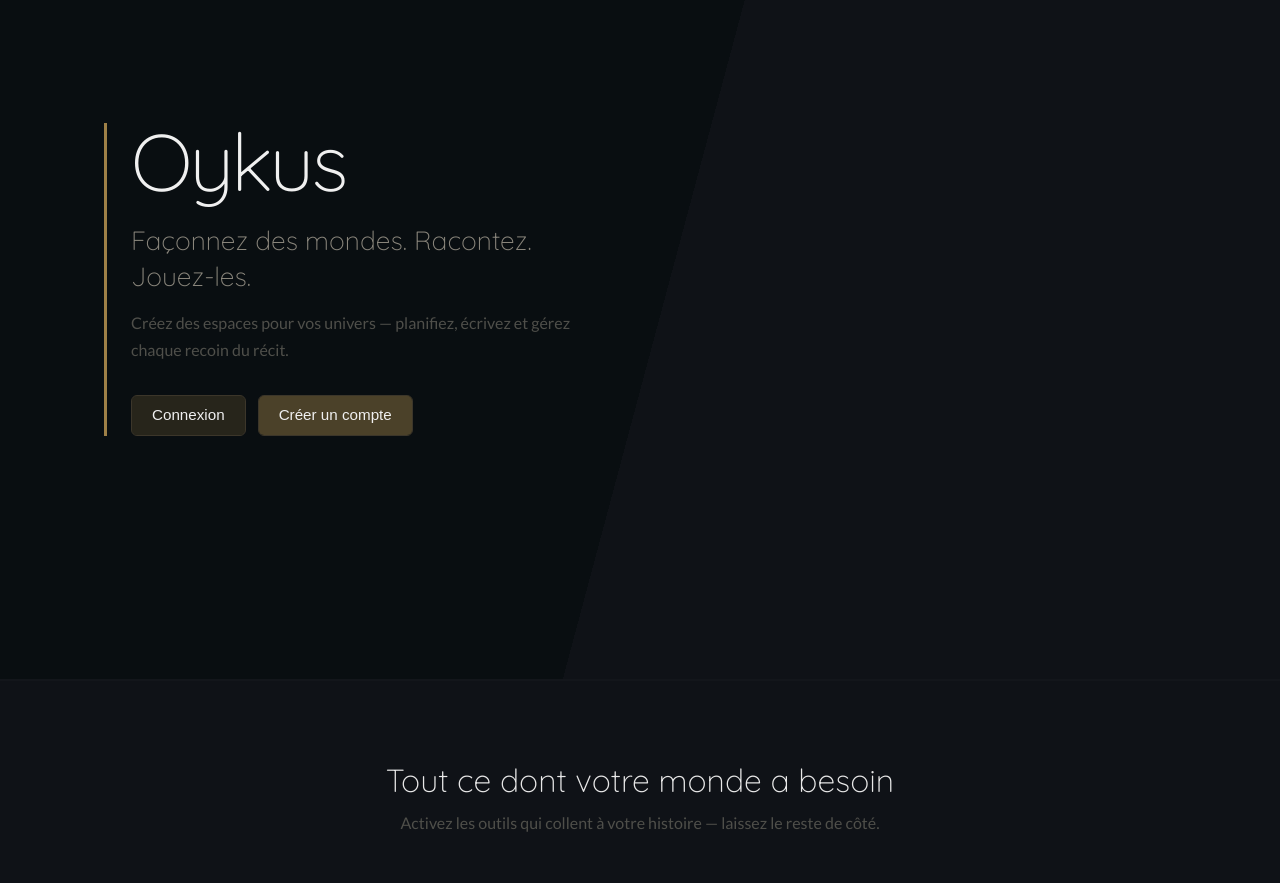
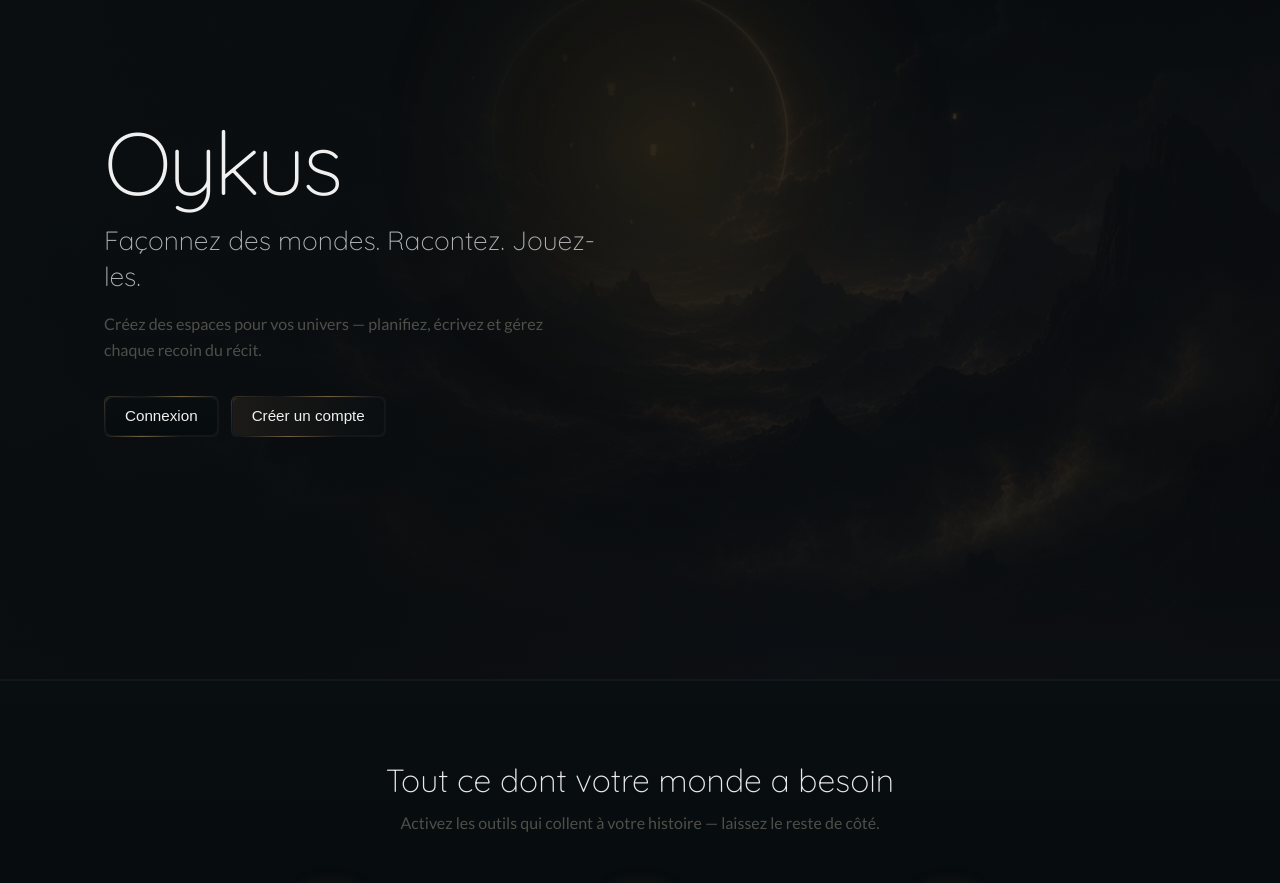
Before and after one commit to mcpronovost/oykus, a React (Vite) app in the folder frontend/: page / in a window 1280 px wide. Shown: the part 120-1003 px from the top of the page. Built offline with nearby package versions, Linux system fonts and the light colour scheme.

Commit message:
Add home hero atmosphere image and enhance styles with new animations and layout adjustments for improved visual appeal.

```diff
--- a/frontend/src/assets/styles/pages/_home.scss
+++ b/frontend/src/assets/styles/pages/_home.scss
@@ -10,15 +10,70 @@
   }
 }
 
-@keyframes oyk-home-panel-in {
+@keyframes oyk-home-visual-in {
   from {
     opacity: 0;
-    transform: translateX(1.5rem);
+    transform: scale(0.92);
   }
 
   to {
     opacity: 1;
-    transform: translateX(0);
+    transform: scale(1);
+  }
+}
+
+@keyframes oyk-home-halo-pulse {
+  0%,
+  100% {
+    box-shadow:
+      0 0 24px 2px hsl(var(--oyk-h-accent), 45%, 35%, 0.28),
+      0 0 64px 8px hsl(var(--oyk-h-accent), 40%, 28%, 0.12);
+  }
+
+  50% {
+    box-shadow:
+      0 0 32px 4px hsl(var(--oyk-h-accent), 50%, 42%, 0.42),
+      0 0 80px 14px hsl(var(--oyk-h-accent), 45%, 32%, 0.2);
+  }
+}
+
+@keyframes oyk-home-ring-drift {
+  0%,
+  100% {
+    transform: translate(-50%, -50%) rotate(0deg) scale(1);
+    opacity: 0.55;
+  }
+
+  50% {
+    transform: translate(-50%, -50%) rotate(6deg) scale(1.03);
+    opacity: 0.85;
+  }
+}
+
+@keyframes oyk-home-glow-breathe {
+  0%,
+  100% {
+    opacity: 0.55;
+    transform: translate(-40%, -30%) scale(1);
+  }
+
+  50% {
+    opacity: 0.85;
+    transform: translate(-38%, -28%) scale(1.06);
+  }
+}
+
+@media (prefers-reduced-motion: reduce) {
+  .oyk-home-hero-brand,
+  .oyk-home-hero-headline,
+  .oyk-home-hero-subline,
+  .oyk-home-hero-actions,
+  .oyk-home-hero-visual,
+  .oyk-home-features-item,
+  .oyk-home-hero-halo,
+  .oyk-home-hero-ring,
+  .oyk-home-hero-glow {
+    animation: none !important;
   }
 }
 
@@ -29,24 +84,77 @@
   overflow-x: hidden;
 
   &-hero {
+    position: relative;
+    isolation: isolate;
     display: flex;
     align-items: stretch;
     min-height: 100vh;
     min-height: 100dvh;
-    background-color: var(--oyk-card-bg);
+    background: linear-gradient(
+      to bottom,
+      var(--oyk-core-header-bg),
+      var(--oyk-core-bg),
+      var(--oyk-core-header-bg-subtle)
+    );
     border-bottom: 1px solid var(--oyk-core-divider);
+    overflow: hidden;
 
-    @media (min-width: 900px) {
-      background: linear-gradient(
-        105deg,
-        var(--oyk-card-bg) 0%,
-        var(--oyk-card-bg) 52%,
-        var(--oyk-core-bg) 52%,
-        var(--oyk-core-bg) 100%
+    &-atmosphere {
+      position: absolute;
+      inset: 0;
+      z-index: 0;
+      pointer-events: none;
+
+      &-img {
+        position: absolute;
+        inset: 0;
+        width: 100%;
+        height: 100%;
+        object-fit: cover;
+        object-position: center 35%;
+        opacity: 0.42;
+        filter: saturate(0.85) brightness(0.7);
+      }
+
+      &-veil {
+        position: absolute;
+        inset: 0;
+        background:
+          linear-gradient(
+            105deg,
+            var(--oyk-core-header-bg) 0%,
+            hsl(210, 18%, 5%, 0.88) 42%,
+            hsl(210, 18%, 5%, 0.45) 68%,
+            hsl(210, 18%, 5%, 0.72) 100%
+          ),
+          linear-gradient(
+            to top,
+            var(--oyk-core-bg) 0%,
+            transparent 28%
+          );
+      }
+    }
+
+    &-glow {
+      position: absolute;
+      top: 18%;
+      right: 8%;
+      width: min(52vw, 36rem);
+      height: min(52vw, 36rem);
+      border-radius: 50%;
+      background: radial-gradient(
+        circle,
+        hsl(var(--oyk-h-accent), 50%, 42%, 0.22) 0%,
+        hsl(var(--oyk-h-accent), 40%, 28%, 0.08) 42%,
+        transparent 70%
       );
+      animation: oyk-home-glow-breathe 8s ease-in-out infinite;
+      pointer-events: none;
     }
 
     &-frame {
+      position: relative;
+      z-index: 1;
       display: grid;
       grid-template-columns: 1fr;
       gap: 3rem;
@@ -57,25 +165,23 @@
       align-items: center;
 
       @media (min-width: 900px) {
-        grid-template-columns: minmax(0, 1.1fr) minmax(0, 0.9fr);
-        gap: 4rem;
+        grid-template-columns: minmax(0, 1.05fr) minmax(0, 0.95fr);
+        gap: 3.5rem;
         padding: 5rem 2.5rem;
       }
     }
 
     &-copy {
       max-width: 32rem;
-      border-left: 3px solid var(--oyk-c-accent);
-      padding-left: 1.5rem;
     }
 
     &-brand {
-      margin: 0 0 1.5rem;
+      margin: 0 0 1.25rem;
       font-family: "Quicksand", sans-serif;
-      font-size: clamp(3rem, 9vw, 5rem);
+      font-size: clamp(3.25rem, 10vw, 5.5rem);
       font-weight: 300;
       letter-spacing: -0.04em;
-      line-height: 0.95;
+      line-height: 0.92;
       color: #f0f0f0;
       animation: oyk-home-rise 0.7s ease-out both;
     }
@@ -86,7 +192,7 @@
       font-size: clamp(1.25rem, 2.8vw, 1.65rem);
       font-weight: 300;
       line-height: 1.35;
-      color: var(--oyk-core-fg);
+      color: var(--oyk-core-header-fg);
       animation: oyk-home-rise 0.7s ease-out 0.1s both;
     }
 
@@ -107,23 +213,45 @@
 
       .oyk-button {
         color: #f0f0f0;
-        border: 1px solid var(--oyk-c-accent-muted);
-        transition: border-color 0.2s ease, transform 0.2s ease;
+        border: 1px solid transparent;
+        background: linear-gradient(
+          135deg,
+          var(--oyk-c-accent-muted),
+          var(--oyk-core-sidebar-divider),
+          var(--oyk-c-accent-subtle),
+          var(--oyk-core-sidebar-divider),
+          var(--oyk-core-sidebar-divider)
+        );
+        background-origin: border-box;
+        box-shadow: 0 0 0 1px var(--oyk-core-sidebar-divider) inset;
+        transition: opacity 0.2s ease, transform 0.2s ease, box-shadow 0.25s ease;
 
         .oyk-button-bg {
-          background-color: var(--oyk-c-accent);
-          opacity: 0.2;
+          background: linear-gradient(
+            to bottom,
+            var(--oyk-core-header-bg),
+            var(--oyk-core-header-bg-subtle)
+          );
+          opacity: 1;
+          inset: 1px;
+          border-radius: inherit;
         }
 
         &:not(:disabled):hover {
-          border-color: var(--oyk-c-accent);
           opacity: 1;
           transform: translateY(-2px);
+          box-shadow:
+            0 0 18px hsl(var(--oyk-h-accent), 45%, 38%, 0.28),
+            0 0 0 1px var(--oyk-c-accent-muted) inset;
         }
 
         &:nth-child(2) {
           .oyk-button-bg {
-            opacity: 0.45;
+            background: linear-gradient(
+              to right,
+              var(--oyk-c-accent-faint),
+              var(--oyk-core-header-bg)
+            );
           }
         }
 
@@ -134,45 +262,70 @@
       }
     }
 
-    &-panel {
+    &-visual {
       display: none;
       position: relative;
-      min-height: 22rem;
-      animation: oyk-home-panel-in 0.8s ease-out 0.2s both;
+      width: min(100%, 26rem);
+      aspect-ratio: 1;
+      margin: 0 auto;
+      animation: oyk-home-visual-in 0.9s ease-out 0.2s both;
 
       @media (min-width: 900px) {
         display: block;
       }
+    }
 
-      &-block {
-        position: absolute;
-        aspect-ratio: 1;
-        border-radius: 50%;
-        border: 1px solid var(--oyk-card-divider);
-        background-color: var(--oyk-card-bg-subtle);
+    &-halo {
+      position: absolute;
+      top: 50%;
+      left: 50%;
+      width: 58%;
+      aspect-ratio: 1;
+      transform: translate(-50%, -50%);
+      border-radius: 50%;
+      padding: 2px;
+      background: linear-gradient(
+        135deg,
+        var(--oyk-c-accent-muted),
+        var(--oyk-core-sidebar-divider),
+        var(--oyk-c-accent-subtle),
+        var(--oyk-core-sidebar-divider),
+        var(--oyk-core-sidebar-divider)
+      );
+      animation: oyk-home-halo-pulse 5.5s ease-in-out infinite;
+    }
 
-        &--a {
-          top: 4%;
-          left: 6%;
-          width: 62%;
-          border-color: var(--oyk-c-accent-faint);
-          background: linear-gradient(160deg, var(--oyk-card-bg-subtle) 0%, #181818 100%);
-        }
+    &-logo {
+      display: block;
+      width: 100%;
+      height: 100%;
+      border-radius: 50%;
+      object-fit: cover;
+      background: var(--oyk-core-header-bg);
+    }
 
-        &--b {
-          top: 36%;
-          right: 4%;
-          width: 42%;
-          border-color: var(--oyk-core-divider);
-        }
+    &-ring {
+      position: absolute;
+      top: 50%;
+      left: 50%;
+      border-radius: 50%;
+      border: 1px solid var(--oyk-c-accent-faint);
+      pointer-events: none;
+      animation: oyk-home-ring-drift 10s ease-in-out infinite;
 
-        &--c {
-          bottom: 2%;
-          left: 22%;
-          width: 36%;
-          border-color: var(--oyk-c-accent-muted);
-          background-color: transparent;
-        }
+      &--outer {
+        width: 92%;
+        height: 92%;
+        border-color: hsl(var(--oyk-h-accent), 30%, 28%, 0.35);
+        animation-duration: 14s;
+      }
+
+      &--mid {
+        width: 74%;
+        height: 74%;
+        border-color: hsl(var(--oyk-h-accent), 35%, 35%, 0.45);
+        animation-duration: 11s;
+        animation-direction: reverse;
       }
     }
   }
@@ -180,6 +333,12 @@
   &-features {
     padding: 5rem 1.5rem;
     border-top: 1px solid var(--oyk-core-divider);
+    background: linear-gradient(
+      to bottom,
+      var(--oyk-core-sidebar-bg),
+      var(--oyk-core-sidebar-bg-subtle),
+      var(--oyk-core-bg)
+    );
 
     &-inner {
       max-width: 56rem;
@@ -223,9 +382,43 @@
       animation-delay: var(--oyk-home-feature-delay, 0s);
     }
 
+    &-icon-wrap {
+      display: inline-flex;
+      margin-bottom: 1rem;
+      padding: 1px;
+      border-radius: var(--oyk-radius);
+      background: linear-gradient(
+        135deg,
+        var(--oyk-c-accent-muted),
+        var(--oyk-core-sidebar-divider),
+        var(--oyk-c-accent-muted),
+        var(--oyk-core-sidebar-divider),
+        var(--oyk-core-sidebar-divider)
+      );
+      box-shadow: 0 0 16px hsl(var(--oyk-h-accent), 40%, 30%, 0.18);
+      transition: box-shadow 0.25s ease, transform 0.25s ease;
+
+      .oyk-home-features-item:hover & {
+        box-shadow: 0 0 22px hsl(var(--oyk-h-accent), 45%, 36%, 0.3);
+        transform: translateY(-2px);
+      }
+    }
+
+    &-icon-inner {
+      display: flex;
+      align-items: center;
+      justify-content: center;
+      padding: 0.85rem;
+      border-radius: calc(var(--oyk-radius) - 1px);
+      background: linear-gradient(
+        to right,
+        var(--oyk-c-accent-faint),
+        var(--oyk-core-sidebar-bg)
+      );
+    }
+
     &-icon {
-      display: inline-block;
-      margin-bottom: 1rem;
+      display: block;
       color: var(--oyk-c-accent);
     }
 
@@ -250,7 +443,11 @@
     border-top: 1px solid var(--oyk-core-divider);
     background:
       radial-gradient(ellipse 60% 80% at 50% 100%, hsl(var(--oyk-h-accent), 30%, 16%) 0%, transparent 65%),
-      var(--oyk-card-bg);
+      linear-gradient(
+        to bottom,
+        var(--oyk-card-bg),
+        var(--oyk-card-bg-subtle)
+      );
 
     &-inner {
       max-width: 36rem;
@@ -280,23 +477,41 @@
 
       .oyk-button {
         color: #f0f0f0;
-        border: 1px solid var(--oyk-c-accent-muted);
-        transition: border-color 0.2s ease, transform 0.2s ease;
+        border: 1px solid transparent;
+        background: linear-gradient(
+          135deg,
+          var(--oyk-c-accent-muted),
+          var(--oyk-core-sidebar-divider),
+          var(--oyk-c-accent-subtle),
+          var(--oyk-core-sidebar-divider),
+          var(--oyk-core-sidebar-divider)
+        );
+        transition: opacity 0.2s ease, transform 0.2s ease, box-shadow 0.25s ease;
 
         .oyk-button-bg {
-          background-color: var(--oyk-c-accent);
-          opacity: 0.2;
+          background: linear-gradient(
+            to bottom,
+            var(--oyk-core-header-bg),
+            var(--oyk-core-header-bg-subtle)
+          );
+          opacity: 1;
+          inset: 1px;
+          border-radius: inherit;
         }
 
         &:not(:disabled):hover {
-          border-color: var(--oyk-c-accent);
           opacity: 1;
           transform: translateY(-2px);
+          box-shadow: 0 0 18px hsl(var(--oyk-h-accent), 45%, 38%, 0.28);
         }
 
         &:nth-child(2) {
           .oyk-button-bg {
-            opacity: 0.45;
+            background: linear-gradient(
+              to right,
+              var(--oyk-c-accent-faint),
+              var(--oyk-core-header-bg)
+            );
           }
         }
 
@@ -311,7 +526,11 @@
   &-footer {
     padding: 3.5rem 1.5rem 2rem;
     border-top: 1px solid var(--oyk-core-divider);
-    background-color: var(--oyk-card-bg);
+    background: linear-gradient(
+      to bottom,
+      var(--oyk-card-bg),
+      var(--oyk-card-bg-subtle)
+    );
 
     &-inner {
       max-width: 72rem;
--- a/frontend/src/pages/Home.tsx
+++ b/frontend/src/pages/Home.tsx
@@ -2,6 +2,8 @@ import type { CSSProperties } from "react";
 import { useTranslation } from "@/services/translation";
 import { OykButton } from "@/components/ui";
 import { IconBooks, IconPuzzle, IconWorld } from "@tabler/icons-react";
+import ImgLogo from "@/assets/img/oykus-1024.webp";
+import ImgHeroAtmosphere from "@/assets/img/home-hero-atmosphere.jpg";
 
 const FEATURES = [
   { key: "spaces", icon: IconWorld },
@@ -22,6 +24,17 @@ export default function Home() {
   return (
     <div className="oyk-home">
       <section className="oyk-home-hero" aria-labelledby="oyk-home-hero-brand">
+        <div className="oyk-home-hero-atmosphere" aria-hidden="true">
+          <img
+            className="oyk-home-hero-atmosphere-img"
+            src={ImgHeroAtmosphere}
+            alt=""
+            decoding="async"
+          />
+          <div className="oyk-home-hero-atmosphere-veil" />
+          <div className="oyk-home-hero-glow" />
+        </div>
+
         <div className="oyk-home-hero-frame">
           <div className="oyk-home-hero-copy">
             <p id="oyk-home-hero-brand" className="oyk-home-hero-brand">
@@ -34,10 +47,13 @@ export default function Home() {
               <OykButton label={t("home.hero.register")} />
             </div>
           </div>
-          <div className="oyk-home-hero-panel" aria-hidden="true">
-            <div className="oyk-home-hero-panel-block oyk-home-hero-panel-block--a" />
-            <div className="oyk-home-hero-panel-block oyk-home-hero-panel-block--b" />
-            <div className="oyk-home-hero-panel-block oyk-home-hero-panel-block--c" />
+
+          <div className="oyk-home-hero-visual" aria-hidden="true">
+            <div className="oyk-home-hero-ring oyk-home-hero-ring--outer" />
+            <div className="oyk-home-hero-ring oyk-home-hero-ring--mid" />
+            <div className="oyk-home-hero-halo">
+              <img className="oyk-home-hero-logo" src={ImgLogo} alt="" />
+            </div>
           </div>
         </div>
       </section>
@@ -55,7 +71,11 @@ export default function Home() {
                 className="oyk-home-features-item"
                 style={{ "--oyk-home-feature-delay": `${0.08 * (index + 1)}s` } as CSSProperties}
               >
-                <Icon className="oyk-home-features-icon" size={28} stroke={1.5} aria-hidden="true" />
+                <span className="oyk-home-features-icon-wrap">
+                  <span className="oyk-home-features-icon-inner">
+                    <Icon className="oyk-home-features-icon" size={28} stroke={1.5} aria-hidden="true" />
+                  </span>
+                </span>
                 <h3 className="oyk-home-features-item-title">{t(`home.features.${key}.title`)}</h3>
                 <p className="oyk-home-features-item-body">{t(`home.features.${key}.body`)}</p>
               </li>
```
Also changed, not shown: frontend/src/assets/img/home-hero-atmosphere.jpg (added).
